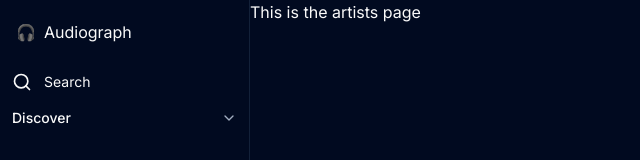
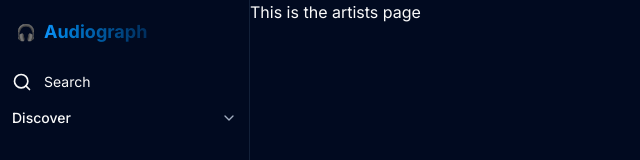
Before and after one commit to eric-nichols-nyc/audiograph, a Next.js app: page /artist in a window 1280 px wide. Shown: the top 160 px of the page, without its empty margins (0-640 px from the left). Built offline with nearby package versions, Linux system fonts and the light colour scheme; no server answers.

Commit message:
Add gradient text and increase font size for Audiograph in sidebar

```diff
--- a/src/components/features/admin-layout/admin-sidebar.tsx
+++ b/src/components/features/admin-layout/admin-sidebar.tsx
@@ -22,7 +22,11 @@
           <div className="flex items-center gap-2">
             <Link href="/" className="flex items-center gap-2">
               <span>🎧</span>
-              {open && <span>Audiograph</span>}
+              {open && (
+                <span className="font-bold text-lg bg-gradient-to-r from-primary to-accent bg-clip-text text-transparent">
+                  Audiograph
+                </span>
+              )}
             </Link>
           </div>
         </div>
```
